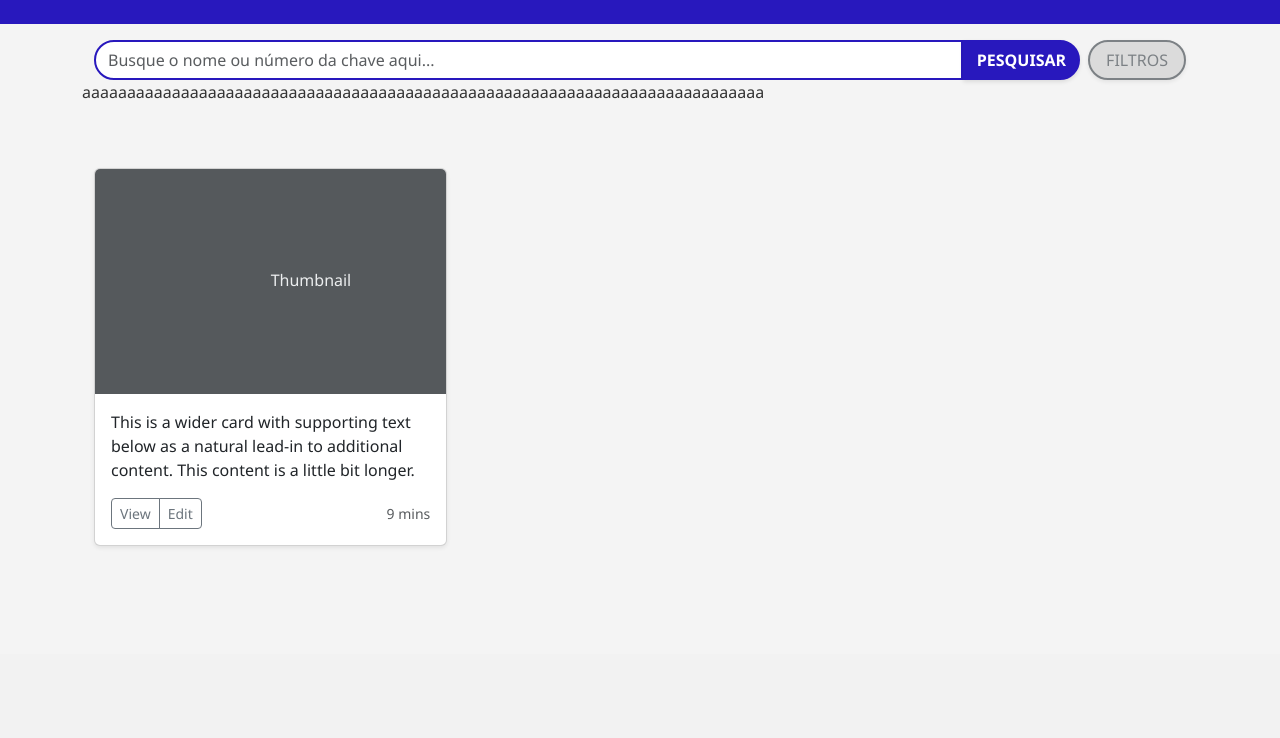
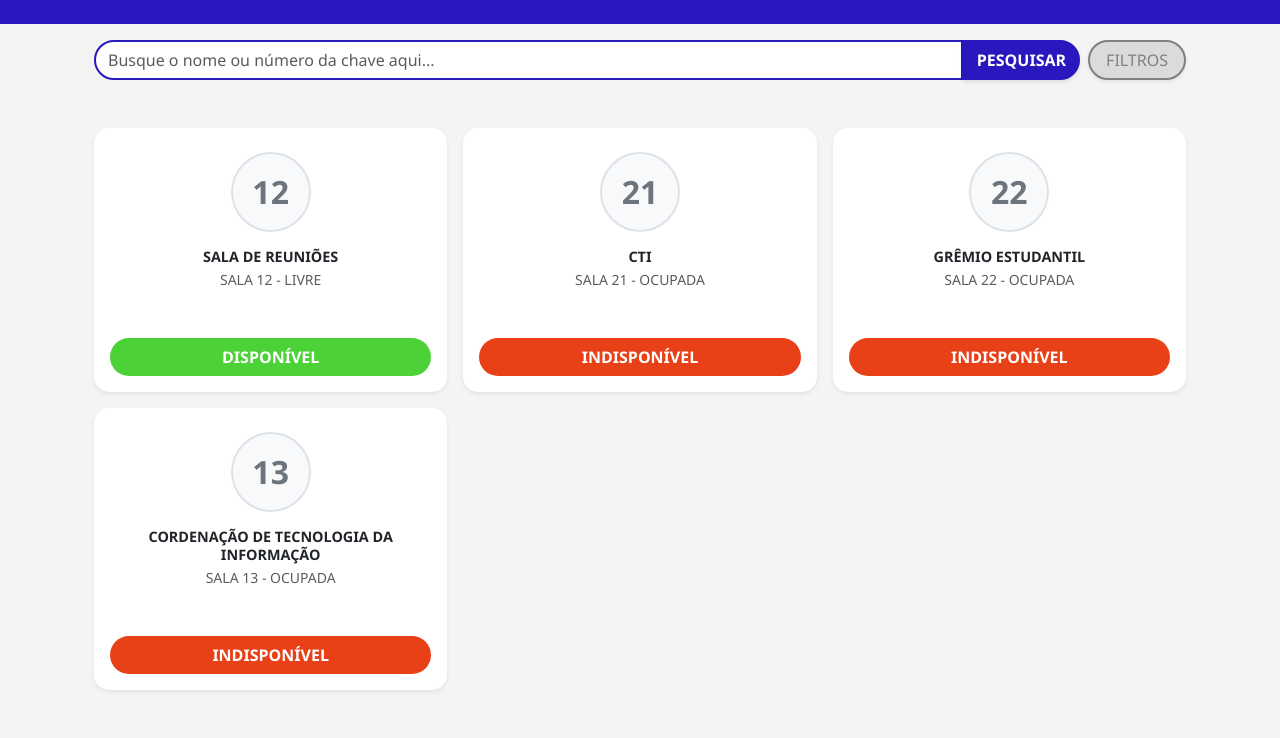
Before and after one commit to gustavo-bragaa/tacomachave, a Django app: page / in a window 1280 px wide. Shown: the part 146-884 px from the top of the page. Before the commit the page ends 692 px from the top, so only its background shows below. Run offline with Django 5.2, Linux system fonts and the light colour scheme; data comes from the database, SQL or seed files in the repository; both versions use the stored data as it was after the commit.

Commit message:
front-end das chaves e funcionando

```diff
--- a/core/templates/index.html
+++ b/core/templates/index.html
@@ -11,32 +11,47 @@
     </div>
 </section>
 
-<p>aaaaaaaaaaaaaaaaaaaaaaaaaaaaaaaaaaaaaaaaaaaaaaaaaaaaaaaaaaaaaaaaaaaaaaaaaaaa</p>
-
-
 <main>
     <div class="container py-5">
         <div class="row row-cols-1 row-cols-sm-2 row-cols-md-3 g-3">
+            {% for chave in chaves %}
             <div class="col">
-                <div class="card shadow-sm">
-                    <svg aria-label="Placeholder: Thumbnail" class="bd-placeholder-img card-img-top" height="225"
-                    preserveAspectRatio="xMidYMid slice" role="img" width="100%" xmlns="http://www.w3.org/2000/svg">
-                        <title>Placeholder</title>
-                        <rect width="100%" height="100%" fill="#55595c"></rect>
-                        <text x="50%" y="50%" fill="#eceeef" dy=".3em">Thumbnail</text>
-                    </svg>
-                    <div class="card-body">
-                        <p class="card-text">This is a wider card with supporting text below as a natural lead-in to additional content. This content is a little bit longer.</p>
-                        <div class="d-flex justify-content-between align-items-center">
-                            <div class="btn-group">
-                                <button type="button" class="btn btn-sm btn-outline-secondary">View</button>
-                                <button type="button" class="btn btn-sm btn-outline-secondary">Edit</button>
-                            </div>
-                            <small class="text-body-secondary">9 mins</small>
+                <div class="card h-100 shadow-sm text-center border-0" style="border-radius: 15px; overflow: hidden;">
+                    <div class="card-body d-flex flex-column align-items-center justify-content-center pt-4">
+
+                        <div class="rounded-circle bg-light d-flex align-items-center justify-content-center mb-3"
+                            style="width: 80px; height: 80px; border: 2px solid #dee2e6;">
+                            <h2 class="m-0 text-secondary fw-bold">{{ chave.numero_porta }}</h2>
                         </div>
+
+                        <h5 class="card-title fw-bold text-uppercase mb-1" style="font-size: 0.9rem;">
+                            {{ chave.nome_sala }}
+                        </h5>
+
+                        <p class="text-muted small mb-3">
+                            SALA {{ chave.numero_porta }} -
+                            {% if chave.status == 'disponivel' %} LIVRE {% else %} OCUPADA {% endif %}
+                        </p>
+                    </div>
+
+                    <div class="card-footer bg-transparent border-0 p-3">
+                        {% if chave.status == 'disponivel' %}
+                            <button class="btn w-100 fw-bold text-white" style="background-color: #4cd137; border-radius: 20px;">
+                                DISPONÍVEL
+                            </button>
+                        {% else %}
+                            <button class="btn w-100 fw-bold text-white" style="background-color: #e84118; border-radius: 20px;">
+                                INDISPONÍVEL
+                            </button>
+                        {% endif %}
                     </div>
                 </div>
             </div>
+            {% empty %}
+                <div class="col-12 text-center">
+                    <p>Nenhuma chave encontrada.</p>
+                </div>
+            {% endfor %}
         </div>
     </div>
 </main>
--- a/core/views.py
+++ b/core/views.py
@@ -1,9 +1,14 @@
 from django.shortcuts import render
+from .models import Chave
 
 # Create your views here.
 
 def index (request):
-    return render(request, 'index.html')
+    # Busca todas as chaves cadastradas no banco
+    chaves = Chave.objects.all()
+
+    # Envia as chaves para o HTML dentro do "contexto"
+    return render(request, 'index.html', {'chaves': chaves})
 
 def perfil (request):
     return render(request, 'perfil.html')
```
Also changed, not shown: README.md, db.sqlite3.
